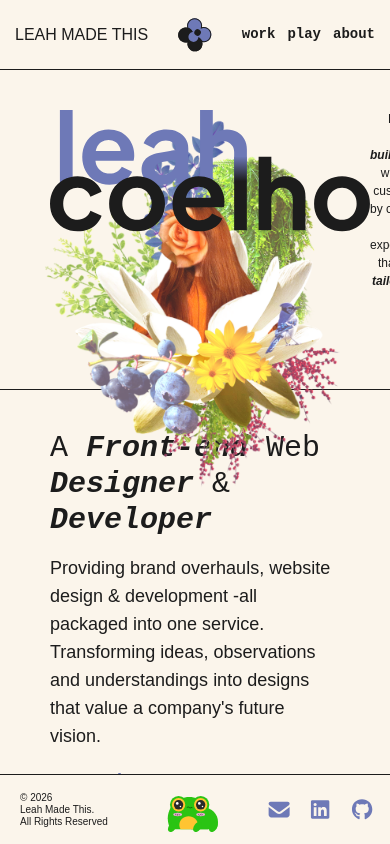
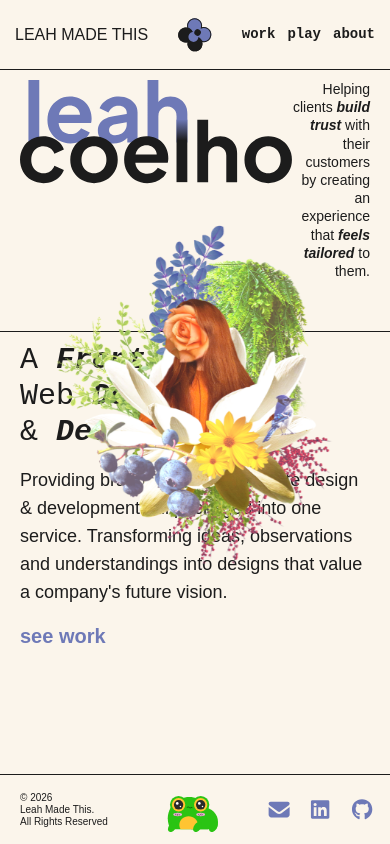
Before and after one commit to lcoelho142/clean-portfolio, a React (Vite) app: page / in a window 390 px wide. Built offline with nearby package versions, Linux system fonts and the light colour scheme; no server answers.

Commit message:
Adjusted homepage layout

```diff
--- a/src/components/common/MyName.css
+++ b/src/components/common/MyName.css
@@ -6,6 +6,7 @@
 .svg-name {
     width: 30rem;
     height: auto;
+    display: block;
     aspect-ratio: 494 / 188;
     cursor: pointer;
 }
@@ -28,8 +29,28 @@
 
 /* ---------------------------------------------------------------------- */
 
+
+@media (max-width: 1280px) {
+    .svg-name {
+        max-width: 25rem;
+        transition: width 0.3s ease-in-out;
+    }
+}
+
+@media (max-width: 1024px) {
+    .svg-name {
+        max-width: 20rem;
+    }
+}
+
 @media (max-width: 768px) {
     .svg-name {
-        width: 20rem;
+        max-width: 20rem;
     }
 }
+
+@media (max-width: 640px) {
+    .svg-name {
+        max-width: 17rem;
+    }
+}
--- a/src/components/home/FloralHero.css
+++ b/src/components/home/FloralHero.css
@@ -1,13 +1,20 @@
 .float-container {
     position: absolute;
     right: 12%;
-    bottom: 0;
+    top: 50%;
     z-index: 9;
+
+    width: 90%;
+    max-width: 600px;
+    height: auto;
+
+    transform: translateY(-50%);
+
     animation: float 6s ease-in-out infinite;
-    width: 600px;
-    height: auto;
     will-change: transform;
-    transform: translateY(60px);
+    transition: width 0.3 ease-in-out;
+    margin: 0 auto;
+    pointer-events: auto;
 }
 
 .float-container:hover {
@@ -19,21 +26,52 @@
     height: auto;
     display: block;
     cursor: pointer;
-    margin: 0;
-    padding: 0;
 }
 
 @keyframes float {
-    0% { top: 0px; }
+    0%, 100% {
+        transform: translateY(-50%);
+    }
+    50% {
+        transform: translateY(calc(-50% - 20px));
+    }
+    /* 0% { top: 0px; }
     50% { top: -20px; }
-    100% { top: 0px; }
+    100% { top: 0px; } */
 }
 
 /* ---------------------------------------------------------------------- */
 
+@media (max-width: 1280px) {
+    .float-container {
+        max-width: 500px;
+    }
+}
+
+@media (max-width: 1024px) {
+    .float-container {
+        max-width: 400px;
+        top: 50%;
+    }
+}
+
 @media (max-width: 768px) {
     .float-container {
-        width: clamp(300px, 14vw, 600px);
-        transition: width 0.3s ease-in-out;
+        max-width: 300px;
+        top: 42%;
+        right: 15%;
+        z-index: 10;
     }
 }
+
+@media (max-width: 640px) {
+    .float-container {
+        width: 75%;
+        max-width: 280px;
+        top: 40%;
+        right: 0;
+        left: 0;
+        margin: 0 auto;
+        z-index: 10;
+    }
+}
--- a/src/index.css
+++ b/src/index.css
@@ -86,13 +86,30 @@ body {
   background-color: white;
   border-radius: 8px;
   box-shadow: 0 4px 6px rgba(0, 0, 0, 0.1);
-  padding: 20px;
+  padding: 30px;
+}
+
+
+
+
+@media (max-width: 1024px) {
+  :root {
+    --base-padding: 30px;
+  }
 }
 
 @media (max-width: 768px) {
   :root {
+    --base-padding: 30px;
+  }
+}
+
+@media (max-width: 640px) {
+  :root {
     --text-base: 0.875rem; /* Everything on mobile shrinks by 12.5% automatically */
+    --base-padding: 20px;
   }
+
   body {
     font-size: var(--text-base);
   }
--- a/src/pages/home/HomePage.css
+++ b/src/pages/home/HomePage.css
@@ -25,9 +25,20 @@
 .top-group {
     display: flex;
     justify-content: space-between;
-    align-items: top;
+    align-items: flex-start;
     padding: var(--base-padding);
     margin-bottom: 30.5px;
+}
+
+.svg-name {
+    width: 30rem;
+    height: auto;
+    display: block;
+}
+
+.top-group > a {
+    flex-shrink: 0;
+    display: flex;
 }
 
 .bottom-group {
@@ -36,7 +47,7 @@
     align-items: flex-start;
     padding: var(--base-padding);
     gap: 1rem;
-    max-width: 525px;
+    max-width: 32em;
     position: relative;
     z-index: 1;
     margin-top: -10px;
@@ -51,8 +62,14 @@
 }
 
 .top-group p {
-    max-width: 150px;
+    font-size: 1.25rem;
+    max-width: 7.5em;
+    line-height: 1.4;
     text-align: right;
+}
+
+.top-group p, .bottom-group h2 {
+    text-wrap: balance;
 }
 
 .work-btn {
@@ -95,11 +112,16 @@
 
 /* ---------------------------------------------------------------------- */
 
+
+@media (max-width: 1280px) {
+    .top-group p {
+        font-size: 1rem;
+    }
+}
+
 @media (max-width: 768px) {
-    .top-group > p {
-        font-size: .75rem;
-        line-height: 1.5em;
+    .top-group p {
+        font-size: .875rem;
+        line-height: 1.3;
     }
-
-
 }
--- a/src/pages/home/HomePage.jsx
+++ b/src/pages/home/HomePage.jsx
@@ -23,7 +23,7 @@ export default function HomePage() {
                 <div className="bottom-group">
                     <h2 className="secondary-font text-3xl font-light">A <span className="font-bold-italic" >Front-end</span> Web <span className="font-bold-italic" >Designer</span> & <span className="font-bold-italic" >Developer</span></h2>
                     <p className="main-font text-lg">Providing brand overhauls, website design & development -all packaged into one service. Transforming ideas, observations and understandings into designs that value a company's future vision.</p>
-                    <Link to="/work" className="work-btn animated-underline main-font font-bold accent-color text-lg">
+                    <Link to="/work" className="work-btn animated-underline main-font font-bold accent-color text-xl">
                         see work
                     </Link>
 
```
